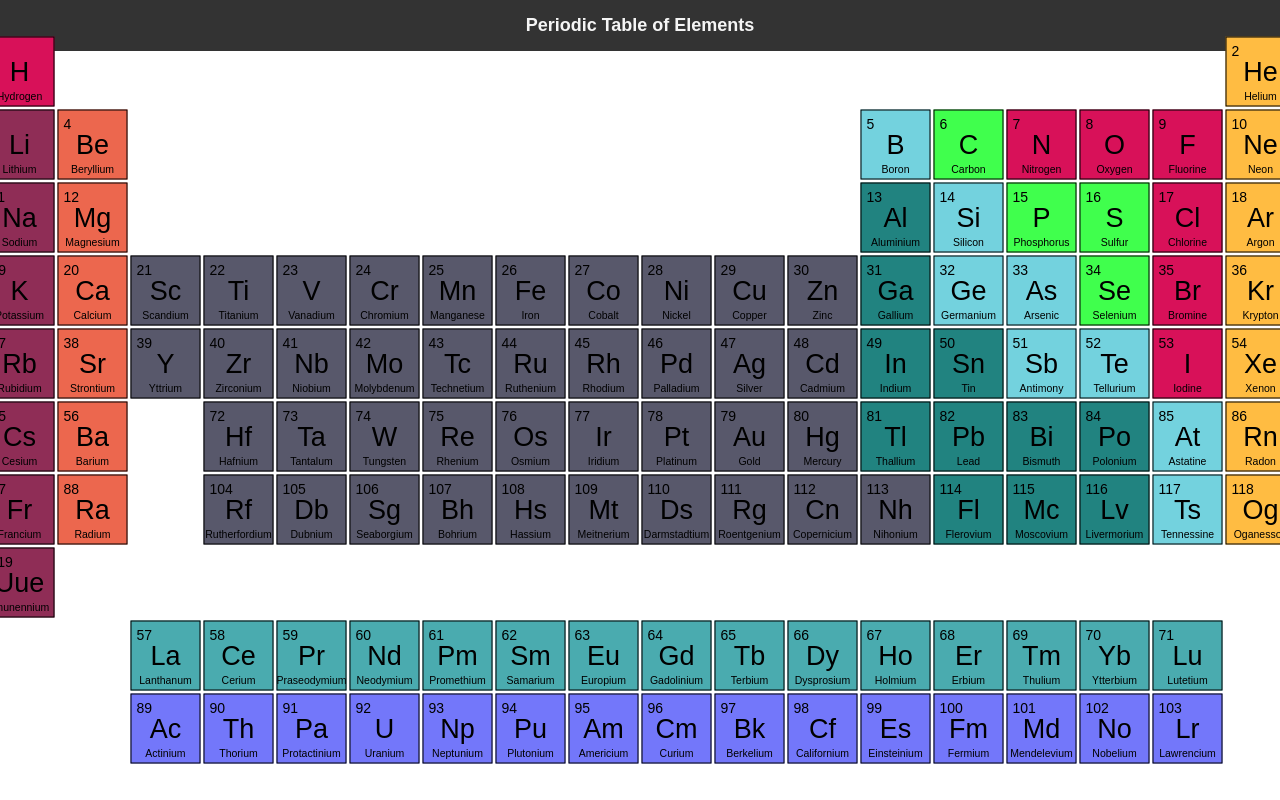
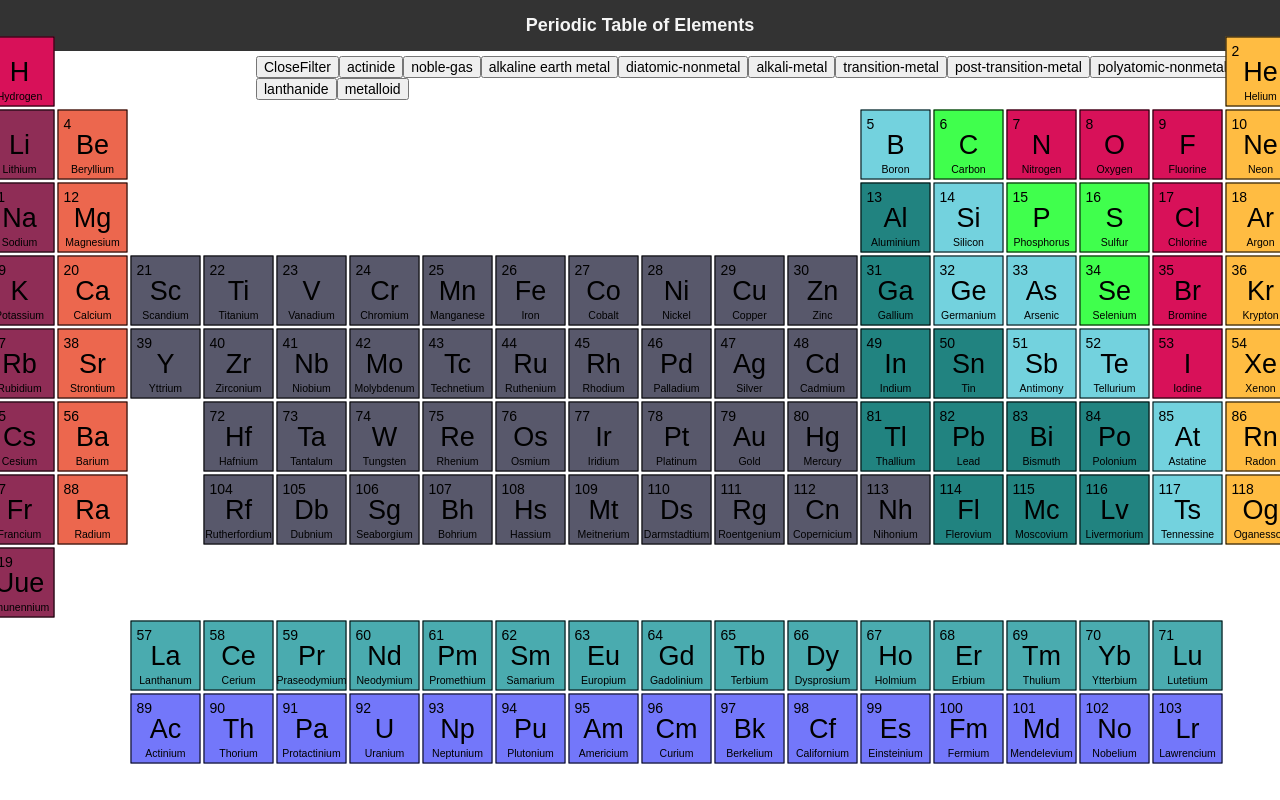
Before and after one commit to catakul/Capstone-Project, a React (Create React App) app: page / in a window 1280 px wide. Built offline with nearby package versions, Linux system fonts and the light colour scheme.

Commit message:
add filter function

```diff
--- a/src/Components/ElementContent.js
+++ b/src/Components/ElementContent.js
@@ -2,10 +2,10 @@ import styled from 'styled-components';
 
 const ElementContent = ({title, text}) => {
   return (
-    <STYLED_INFORMATIONS>
+    <StyledInformations>
       <StyledTag>{title}</StyledTag>
       <StyledContent>{text}</StyledContent>
-    </STYLED_INFORMATIONS>
+    </StyledInformations>
   );
 };
 
@@ -36,7 +36,7 @@ const StyledContent = styled.p`
   }
 `;
 
-const STYLED_INFORMATIONS = styled.div`
+const StyledInformations = styled.div`
   background: #1c1f26;
   padding: 14px 15px;
   border-bottom: 1px solid hsla(0, 0%, 44.7%, 0.35);
--- a/src/Components/Filter.js
+++ b/src/Components/Filter.js
@@ -1,46 +1,61 @@
-// import styled from 'styled-components';
-// import data from '../PeriodicTableJSON.json';
+import styled from 'styled-components';
+import data from '../PeriodicTableJSON.json';
 
-// const colorMap = {
-//   actinide: '#7377FA',
-//   'noble-gas': '#FFBC42',
-//   'alkaline earth metal': '#EC674E',
-//   'diatomic-nonmetal': '#D81159',
-//   'alkali-metal': '#8F2D56',
-//   'transition-metal': '#58586B',
-//   'post-transition-metal': '#218380',
-//   'polyatomic-nonmetal': '#40FF4D',
-//   lanthanide: '#4AABAF',
-//   metalloid: '#73D2DE',
-// };
+const colorMap = {
+  actinide: '#7377FA',
+  'noble-gas': '#FFBC42',
+  'alkaline earth metal': '#EC674E',
+  'diatomic-nonmetal': '#D81159',
+  'alkali-metal': '#8F2D56',
+  'transition-metal': '#58586B',
+  'post-transition-metal': '#218380',
+  'polyatomic-nonmetal': '#40FF4D',
+  lanthanide: '#4AABAF',
+  metalloid: '#73D2DE',
+};
 
-// function handleFilterFunction(elementNumber) {
-//     const elementToFind = data.elements.find(
-//       element => element.number === elementNumber
-//     );}
+function FilterFunction({setNewFilter}) {
+  const colorArray = [];
 
-// const FilterFunction = () => {
-//   return (
-//     {data.elements.map((element, index) => (
-//         <StyledGrid1>
-//           onClick={() => handleNavigate(element.number)}
-//           data-propertiesid={element.number}
-//           key={index}
-//         </StyledGrid1>
-//   );
-// };
+  for (const key in colorMap) {
+    colorArray.push({name: key, color: colorMap[key]});
+  }
+  function handleFilterFunction(elementCategory) {
+    const elementToFind = data.elements.filter(
+      element => element.category === elementCategory
+    );
+    setNewFilter(elementToFind);
+  }
 
-// const StyledGrid1 = styled.div`
-//   display: grid;
-//   grid-template-columns: repeat(4, 1fr);
-//   grid-template-rows: repeat(3, 1fr);
-//   grid-column-gap: 0px;
-//   grid-row-gap: 0px;
-//   position: fixed;
-//   font-size: 20px;
-//   color: red;
-//   top: 20%;
-//   left: 20%;
-// `;
+  function handleCloseFilter() {
+    console.log('TOP:D');
+    setNewFilter(data.elements);
+  }
+  return (
+    <StyledFilter>
+      <button onClick={() => handleCloseFilter()}>CloseFilter</button>
+      {colorArray.map(color => {
+        return (
+          <button
+            key={color.name}
+            onClick={() => handleFilterFunction(color.name)}
+          >
+            {color.name}
+          </button>
+        );
+      })}
+    </StyledFilter>
+  );
+}
 
-// export default FilterFunction;
+const StyledFilter = styled.div`
+  display: flex;
+  flex-flow: row wrap;
+  position: fixed;
+  font-size: 14px;
+  color: red;
+  top: 7%;
+  left: 20%;
+`;
+
+export default FilterFunction;
--- a/src/Components/Modal.js
+++ b/src/Components/Modal.js
@@ -7,18 +7,18 @@ export default function Modal({isOpen, onClose, content, onNavigate}) {
   return (
     isOpen && (
       <>
-        <STYLED_OUTER_MODAL>
-          <STYLED_INNER_MODAL>
-            <STYLED_CLOSE_BUTTON type="button" onClick={onClose}>
+        <StyledOuterModal>
+          <StyledInnerModal>
+            <StyledCloseButton type="button" onClick={onClose}>
               <Icon
                 icon="ant-design:close-square-outlined"
                 width="45"
                 height="45"
               />
-            </STYLED_CLOSE_BUTTON>
-            <STYLED_WIKIPEDIA_ICON href={content.source}>
+            </StyledCloseButton>
+            <StyledWikipediaIcon href={content.source}>
               <Icon icon="fa6-brands:wikipedia-w" width="40" height="40" />
-            </STYLED_WIKIPEDIA_ICON>
+            </StyledWikipediaIcon>
 
             <StyledBackground urllink={content.spectral_img}>
               <StyledElement>{content.symbol}</StyledElement>
@@ -36,9 +36,9 @@ export default function Modal({isOpen, onClose, content, onNavigate}) {
             />
 
             <StyledSection>
-              <STYLED_ICONS>
+              <StyledIcons>
                 <Icon icon="logos:react" width="35" height="35" />
-              </STYLED_ICONS>
+              </StyledIcons>
               Overview
             </StyledSection>
             <ElementContent title="NAME:" text={content.name} />
@@ -57,14 +57,14 @@ export default function Modal({isOpen, onClose, content, onNavigate}) {
             />
 
             <StyledSection>
-              <STYLED_ICONS>
+              <StyledIcons>
                 <Icon
                   icon="fontisto:laboratory"
                   color="blue"
                   width="32"
                   height="32"
                 />
-              </STYLED_ICONS>
+              </StyledIcons>
               Properties
             </StyledSection>
             <ElementContent title="ATOMIC MASS:" text={content.atomic_mass} />
@@ -93,14 +93,14 @@ export default function Modal({isOpen, onClose, content, onNavigate}) {
               text={content.electron_configuration}
             />
             <StyledSection>
-              <STYLED_ICONS>
+              <StyledIcons>
                 <Icon
                   icon="fa6-solid:explosion"
                   color="red"
                   width="35"
                   height="35"
                 />
-              </STYLED_ICONS>
+              </StyledIcons>
               Reactivity
             </StyledSection>
             <ElementContent
@@ -112,8 +112,8 @@ export default function Modal({isOpen, onClose, content, onNavigate}) {
               title="ELECTRONEGATIVITY:"
               text={content.electronegativity_pauling}
             />
-          </STYLED_INNER_MODAL>
-        </STYLED_OUTER_MODAL>
+          </StyledInnerModal>
+        </StyledOuterModal>
       </>
     )
   );
@@ -142,7 +142,7 @@ const StyledBackground = styled.div`
 
 const StyledElementCluster = styled.div`
   padding: 156px 220px 0 15px;
-  z-index: 11000000000;
+  z-index: 1;
 `;
 
 const StyledElement = styled.div`
@@ -162,7 +162,7 @@ const StyledAtomicMass = styled.div`
   font-weight: lighter;
 `;
 
-const STYLED_OUTER_MODAL = styled.div`
+const StyledOuterModal = styled.div`
   overflow: none;
   position: absolute;
   top: 0;
@@ -174,7 +174,7 @@ const STYLED_OUTER_MODAL = styled.div`
   overflow-x: none;
 `;
 
-const STYLED_INNER_MODAL = styled.div`
+const StyledInnerModal = styled.div`
   display: flex;
   text-align: center;
   flex-flow: column;
@@ -210,12 +210,12 @@ const StyledSection = styled.section`
   align-items: center;
 `;
 
-const STYLED_ICONS = styled.div`
+const StyledIcons = styled.div`
   margin-right: 20px;
   margin-top: 5px;
 `;
 
-const STYLED_WIKIPEDIA_ICON = styled.a`
+const StyledWikipediaIcon = styled.a`
   display: flex;
   justify-content: flex-start;
   color: white;
@@ -224,7 +224,7 @@ const STYLED_WIKIPEDIA_ICON = styled.a`
   padding-left: 7px;
 `;
 
-const STYLED_CLOSE_BUTTON = styled.button`
+const StyledCloseButton = styled.button`
   position: absolute;
   right: -4px;
   top: 3px;
--- a/src/Components/Navigation.js
+++ b/src/Components/Navigation.js
@@ -13,26 +13,21 @@ const Navigation = ({
   const dataRight = data.elements.find(
     data => data.number === currentContentIndex + 1
   );
-  console.log(currentContentIndex);
-  const numberSwitch = currentContentIndex - 1;
 
-  console.log(dataLeft);
-  const textLeft = dataLeft === undefined ? '' : dataLeft.name;
-  const textRight = dataRight === undefined ? '' : dataRight.name;
+  const textLeft = dataLeft === undefined ? 'Unuennium' : dataLeft.name;
+  const textRight = dataRight === undefined ? 'Hydrogen' : dataRight.name;
 
-  const idLeft = dataLeft === undefined ? 1 : dataLeft.number;
-  const idRight = dataRight === undefined ? 119 : dataRight.number;
-
-  // const idSwitch = numberSwitch === 0 ? '' : numberSwitch.number;
+  const idLeft = dataLeft === undefined ? 119 : dataLeft.number;
+  const idRight = dataRight === undefined ? 1 : dataRight.number;
 
   return (
     <StyledDV>
       <StyledButtons type="button" onClick={() => onNavigate(idLeft)}>
         <Icon icon="ant-design:arrow-left-outlined" width="14" />
-        {numberSwitch} · {textLeft}
+        {idLeft} · {textLeft}
       </StyledButtons>
       <StyledButtons type="button" onClick={() => onNavigate(idRight)}>
-        {textRight} · {currentContentIndex}
+        {textRight} · {idRight}
         <Icon icon="ant-design:arrow-right-outlined" width="14" />
       </StyledButtons>
     </StyledDV>
--- a/src/Components/PeriodicTable.js
+++ b/src/Components/PeriodicTable.js
@@ -2,7 +2,7 @@ import data from '../PeriodicTableJSON.json';
 import {useState} from 'react';
 import Modal from './Modal';
 import styled from 'styled-components';
-// import FilterFunction from '../Components/Filter.js';
+import FilterFunction from '../Components/Filter.js';
 
 const colorMap = {
   actinide: '#7377FA',
@@ -21,6 +21,8 @@ const PeriodicTable = () => {
   const [infos, setInfos] = useState(null);
   const [isOpen, setIsOpen] = useState(false);
 
+  const [isFilter, setIsFilter] = useState(data.elements);
+
   function handleNavigate(elementNumber) {
     const elementToFind = data.elements.find(
       element => element.number === elementNumber
@@ -28,12 +30,23 @@ const PeriodicTable = () => {
     setIsOpen(true);
     setInfos(elementToFind);
   }
+  function setNewFilter(elements) {
+    setIsFilter(elements);
+  }
+  let FilterColor;
 
   return (
     <>
-      {/* <FilterFunction /> */}
+      <FilterFunction setNewFilter={setNewFilter} />
       <StyledPeriodicTable>
-        {data.elements.map((element, index) => (
+        {data.elements.map((element, index) => {
+          {
+            FilterColor = isFilter.find(
+              filter => filter.number === element.number
+            );
+          }
+
+          return (
             <StyledElement
               type="button"
               onClick={() => handleNavigate(element.number)}
@@ -42,14 +55,18 @@ const PeriodicTable = () => {
               style={{
                 gridRow: element.ypos,
                 gridColumn: element.xpos,
-              backgroundColor: colorMap[element.category],
+                backgroundColor:
+                  FilterColor === undefined
+                    ? '#2f2f2f'
+                    : colorMap[element.category],
               }}
             >
               <StyledSymbol>{element.symbol}</StyledSymbol>
               <StyledNumber>{element.number}</StyledNumber>
               <StyledName>{element.name}</StyledName>
             </StyledElement>
-        ))}
+          );
+        })}
       </StyledPeriodicTable>
       <Modal
         onNavigate={handleNavigate}
```
Also changed, not shown: src/PeriodicTableJSON.json. Lines whose indentation alone changed are shown as unchanged.
